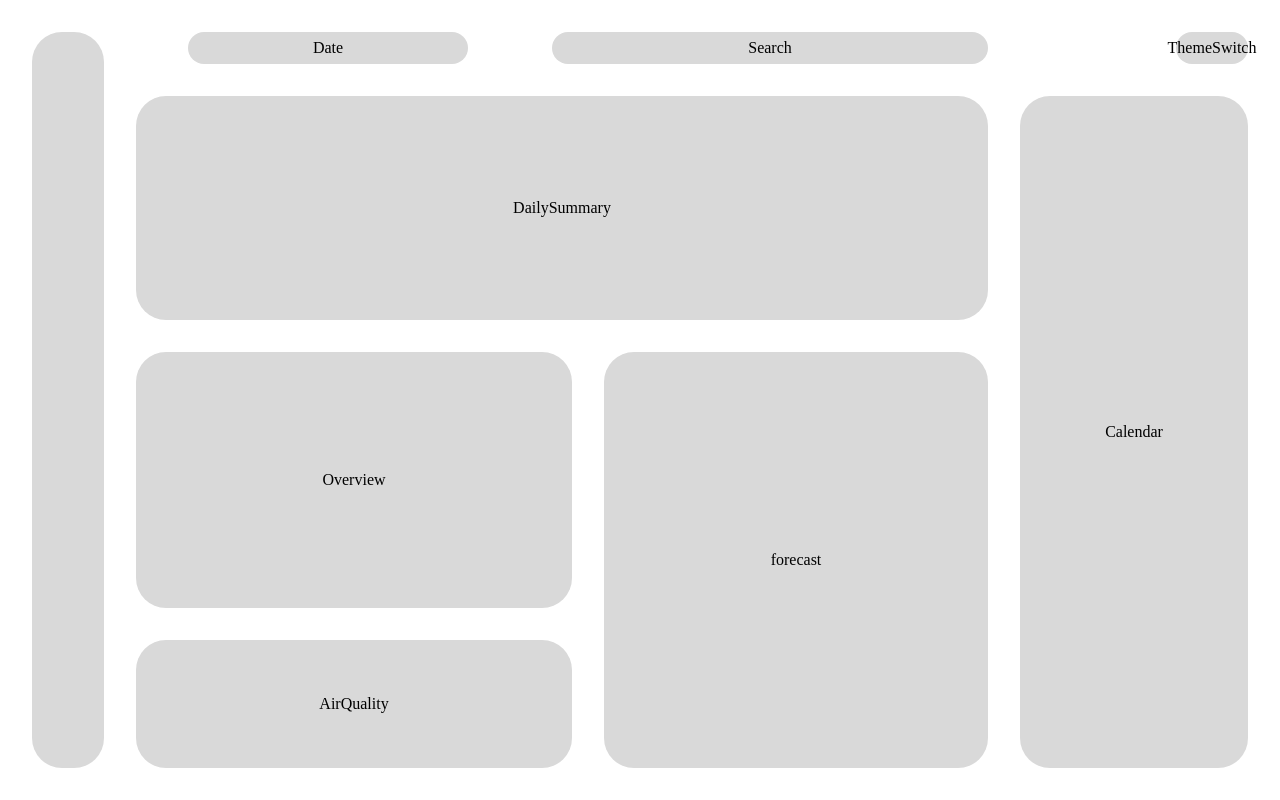
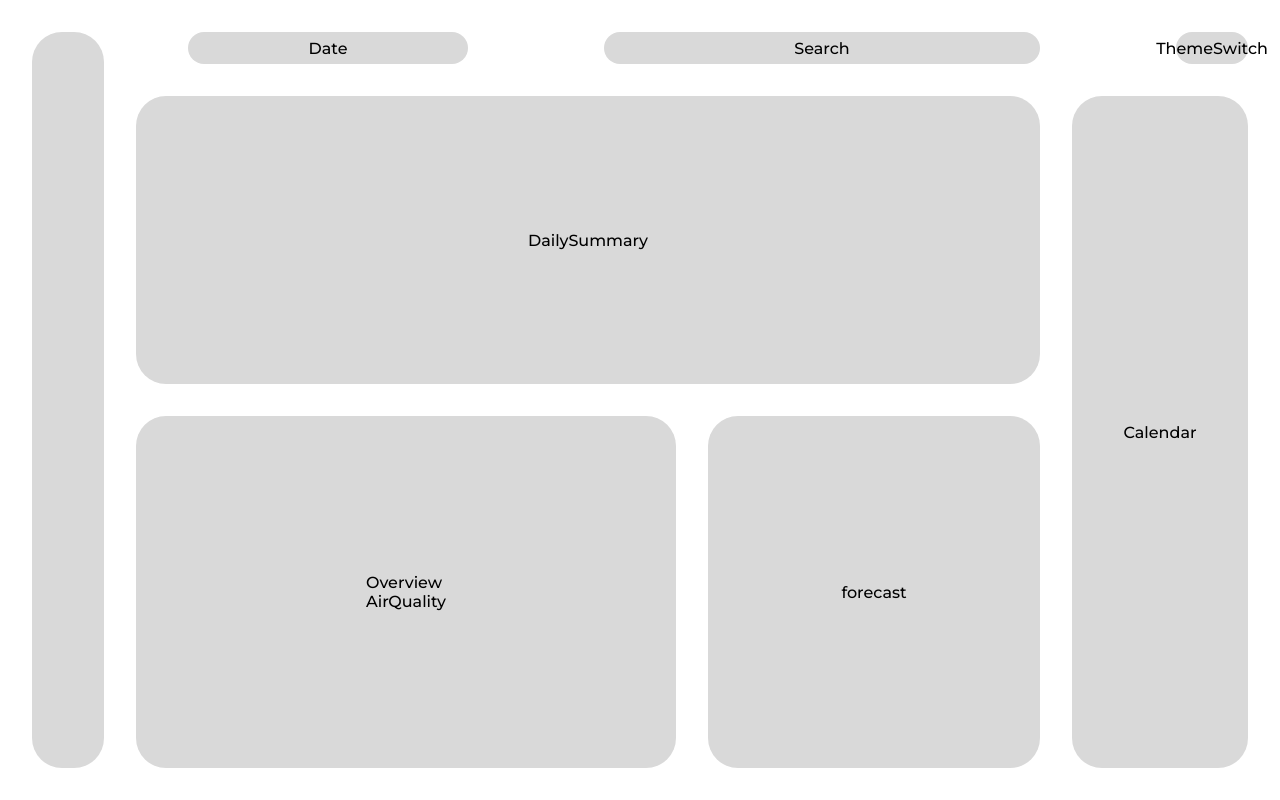
Before and after one commit to FSTR2-2/WEATHERAPP, a website built with Vite: page index.html in a window 1280 px wide. Built offline with nearby package versions, Linux system fonts and the light colour scheme; no server answers.

Commit message:
alter app layout

```diff
--- a/src/components/Navbar/Navbar.js
+++ b/src/components/Navbar/Navbar.js
@@ -15,7 +15,7 @@ async function getData(url) {
 const Navbar = async (element) => {
   const data = await getData();
 
-  console.log(data);
+  // console.log(data);
 
   element.innerHTML = `
   <div>
--- a/src/components/Overview/Overview.js
+++ b/src/components/Overview/Overview.js
@@ -1,6 +1,12 @@
+import AirQuality from '../AirQuality/AirQuality';
+
 const Overview = (element) => {
  element.innerHTML = `
-  <div>Overview</div>
+  <div class="main-container">
+  Overview
+   <div id="airQuality" class="container"></div>
+  </div>
+
  `;
 }
 
--- a/src/main.js
+++ b/src/main.js
@@ -12,15 +12,15 @@ import AirQuality from "./components/AirQuality/AirQuality";
 const app = document.querySelector("#app");
 app.innerHTML = `
   <div id="app-container">
-    <nav id="navbar" class="section"></nav>                 <!-- someone -->
-    <section id="date" class="section"></section>           <!-- someone -->
-    <section id="search" class="section"></section>         <!-- someone -->
-    <section id="themeSwitch" class="section"></section>    <!-- someone -->
-    <section id="dailySummary" class="section"></section>   <!-- someone -->
-    <section id="calendar" class="section"></section>       <!-- someone -->
-    <section id="overview" class="section"></section>       <!-- someone -->
-    <section id="forecast" class="section"></section>       <!-- someone -->
-    <section id="airQuality" class="section"></section>     <!-- someone -->
+    <nav id="navbar" class="section"></nav>
+    <section id="date" class="section"></section>
+    <section id="search" class="section"></section>
+    <section id="themeSwitch" class="section"></section>
+    <section id="dailySummary" class="section"></section>
+    <section id="calendar" class="section"></section>
+    <section id="overview" class="section"></section>
+    <section id="forecast" class="section"></section>
+
   </div>
 `;
 
--- a/src/styles/_variables.scss
+++ b/src/styles/_variables.scss
@@ -1,9 +1,19 @@
 $primary-color-light: #86C5FF;
 $secondary-color-light: #D9D9D9;
-$text-color-light: #333;
+$text-color-light: #393737;
+$black-text-color-light: #000;
 $background-color-light: #fff;
 
 $primary-color-dark: #9b59b6;
 $secondary-color-dark: #f39c12;
 $text-color-dark: #fff;
 $background-color-dark: #333;
+
+// ! Font weight
+
+$font-montserrat: 'Montserrat', sans-serif;
+
+$regular: 400;
+$medium: 500;
+$semiBold: 600;
+$bold: '700';
--- a/src/styles/global.scss
+++ b/src/styles/global.scss
@@ -1,4 +1,6 @@
+@import url("https://fonts.googleapis.com/css2?family=Montserrat:wght@500;600;700&display=swap");
 @import "../../node_modules/@flaticon/flaticon-uicons/css/all/all.css";
+
 @import "variables";
 
 * {
@@ -7,14 +9,28 @@
   box-sizing: border-box;
 }
 
+html {
+  font-family: $font-montserrat;
+}
+
 body {
   display: flex;
   place-items: center;
   min-height: 100vh;
 }
 
+span,
+p,
+h1,
+h2,
+h3,
+h4,
+h5,
+h6 {
+  color: $text-color-light;
+}
+
 a {
-  font-weight: 500;
   color: inherit;
   text-decoration: none;
 }
@@ -70,7 +86,7 @@ a {
 }
 
 .section#search {
-  grid-column: 11 / 20;
+  grid-column: 12 / 21;
   grid-row: 1 / 3;
 }
 
@@ -80,48 +96,21 @@ a {
 }
 
 .section#dailySummary {
-  grid-column: 3 / 20;
-  grid-row: 3 / 11;
+  grid-column: 3 / 21;
+  grid-row: 3 / 13;
 }
 
 .section#calendar {
-  grid-column: 20 / 25;
+  grid-column: 21 / 25;
   grid-row: 3 / 25;
 }
 
 .section#overview {
-  grid-column: 3 / 12;
-  grid-row: 11 / 20;
+  grid-column: 3 / 14;
+  grid-row: 13 / 25;
 }
 
 .section#forecast {
-  grid-column: 12 / 20;
-  grid-row: 11 / 25;
+  grid-column: 14 / 21;
+  grid-row: 13 / 25;
 }
-
-.section#airQuality {
-  grid-column: 3 / 12;
-  grid-row: 20 / 25;
-}
-
-// :root {
-//   --whiteText-color: #f1f1f1;
-//   --blackText-color: #333;
-//   --darkBg-color: #2d2c2c;
-//   --lightBg-color: #fff;
-//   --sectionBg-color: #d9d9d9;
-
-//   font-family: Inter, system-ui, Avenir, Helvetica, Arial, sans-serif;
-//   line-height: 1.5;
-//   font-weight: 400;
-
-//   color-scheme: light dark;
-//   color: var(--whiteText-color);
-//   background-color: #000;
-
-//   font-synthesis: none;
-//   text-rendering: optimizeLegibility;
-//   -webkit-font-smoothing: antialiased;
-//   -moz-osx-font-smoothing: grayscale;
-//   -webkit-text-size-adjust: 100%;
-// }
```
Also changed, not shown: src/styles/global.css, 1 other file.
